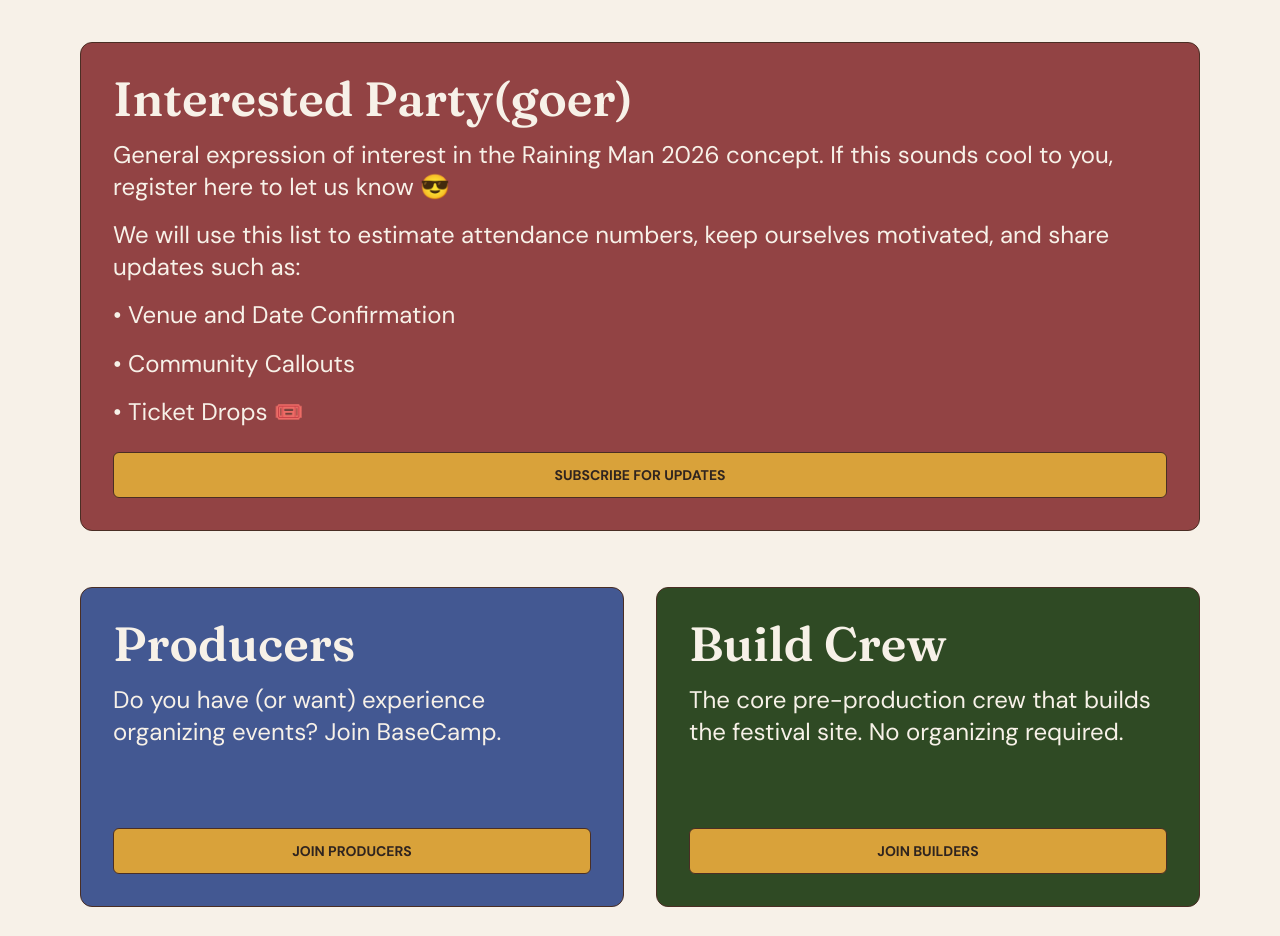
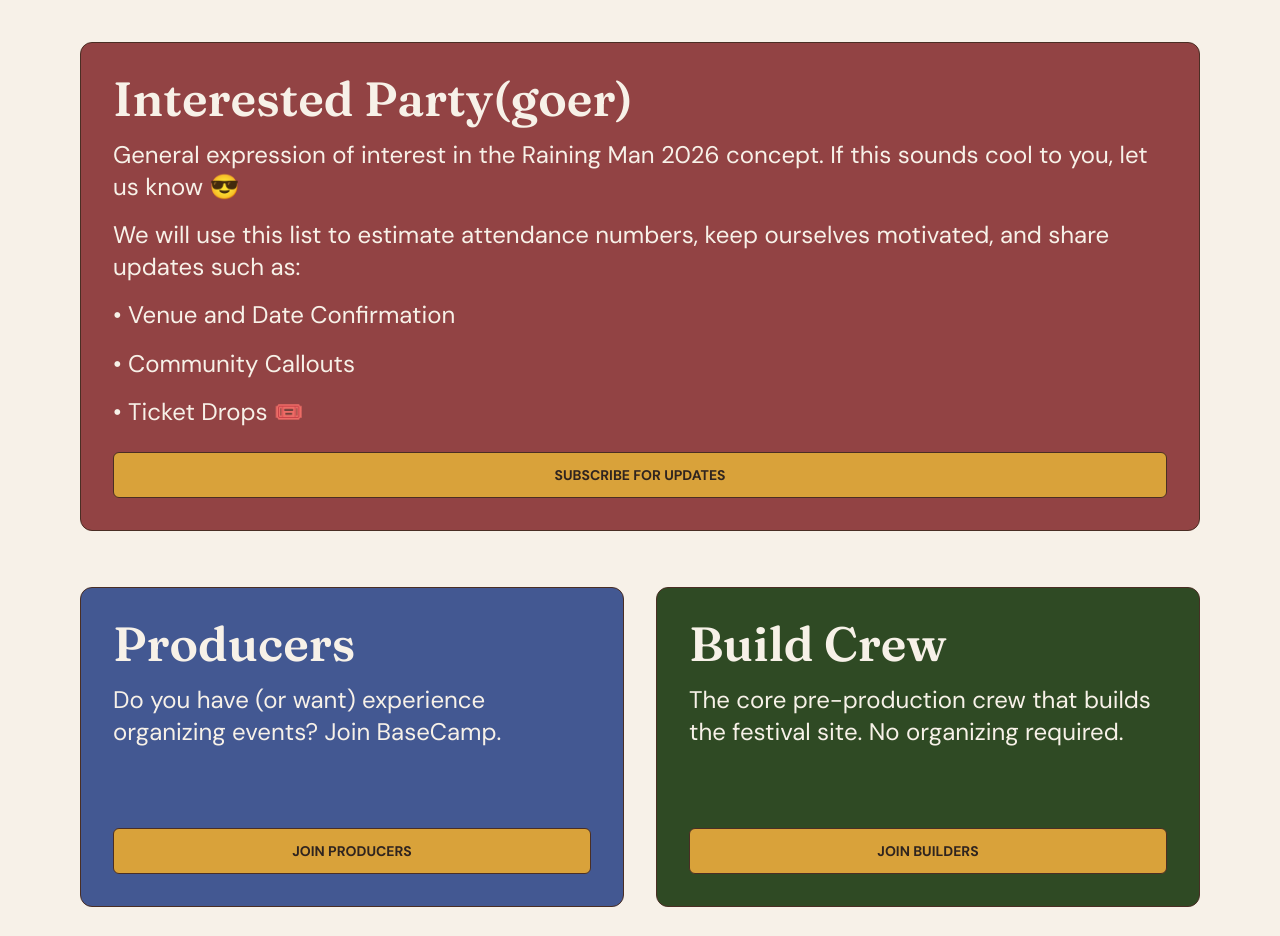
Before and after one commit to noalbalint/rainingman, a React (Vite) app: page / in a window 1280 px wide. Shown: the part 1820-2756 px from the top of the page. Built offline with nearby package versions, Linux system fonts and the light colour scheme.

Commit message:
update copy

```diff
--- a/src/screens/RainingmanHome/sections/CommunityParticipationSection/CommunityParticipationSection.tsx
+++ b/src/screens/RainingmanHome/sections/CommunityParticipationSection/CommunityParticipationSection.tsx
@@ -20,7 +20,7 @@ const participationRows: ParticipationCard[][] = [
     {
       title: "Interested Party(goer)",
       description: [
-        "General expression of interest in the Raining Man 2026 concept. If this sounds cool to you, register here to let us know 😎",
+        "General expression of interest in the Raining Man 2026 concept. If this sounds cool to you, let us know 😎",
         "We will use this list to estimate attendance numbers, keep ourselves motivated, and share updates such as:",
         "• Venue and Date Confirmation",
         "• Community Callouts",
```
